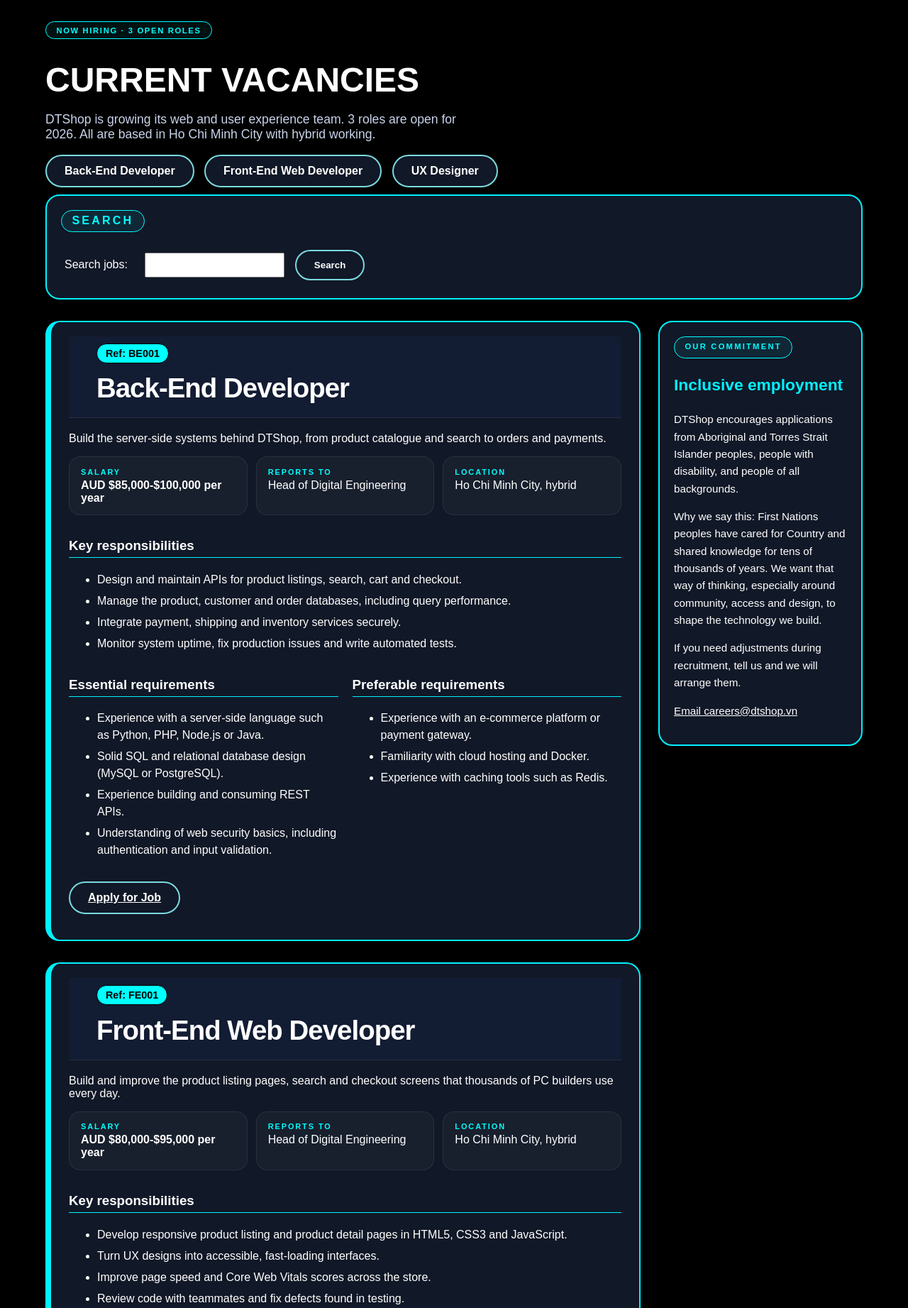
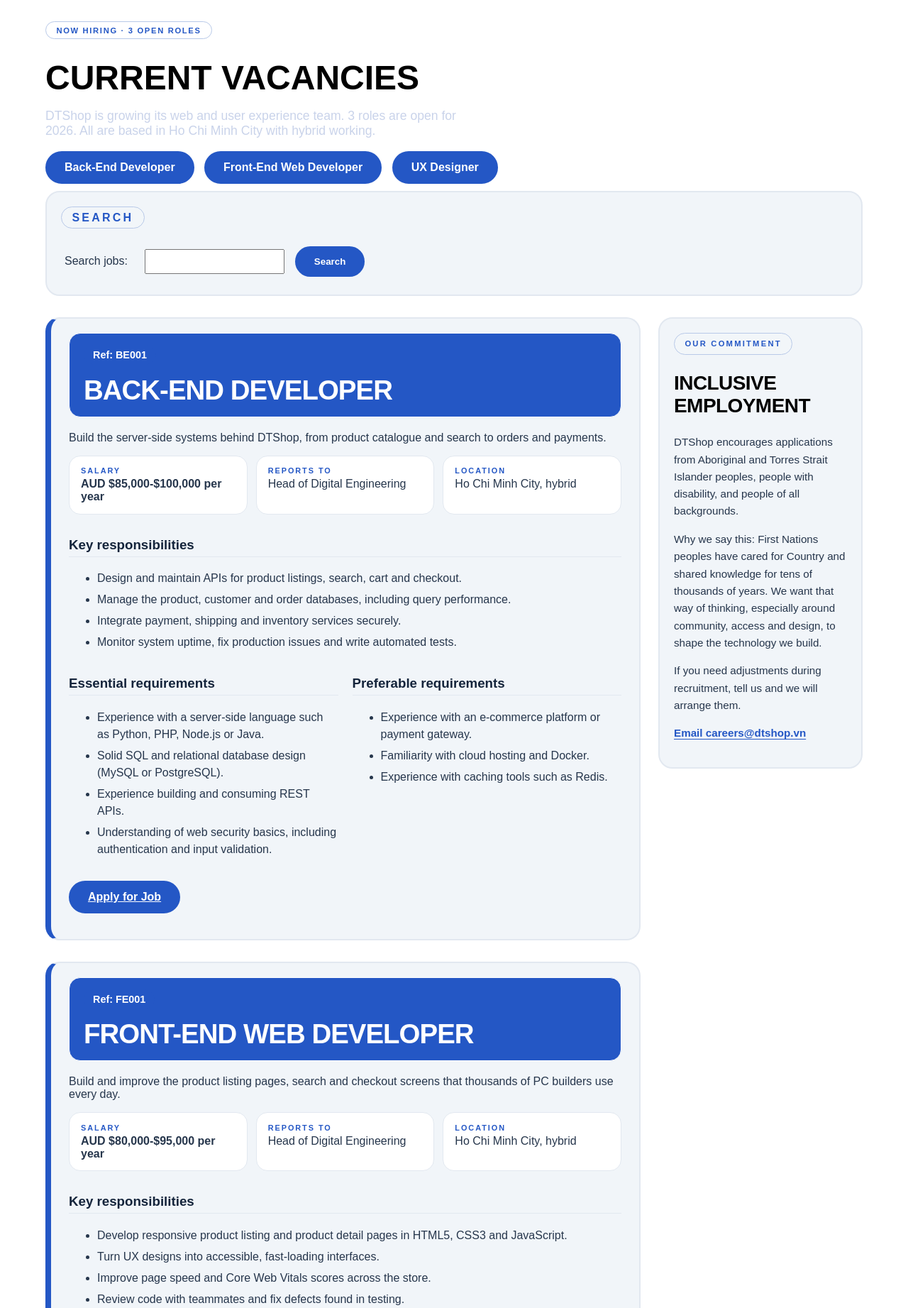
Before and after one commit to reynard-2007/Wilsons_Dream_Team--Project-2, a PHP site: page /jobs.php in a window 1280 px wide. Shown: the part 90-1933 px from the top of the page at 71% size. Run offline with PHP 8.4, Linux system fonts and the light colour scheme; data comes from the database, SQL or seed files in the repository.

Commit message:
fix theme

```diff
--- a/styles/styles.css
+++ b/styles/styles.css
@@ -17,8 +17,8 @@ and process_eoi, manage, login, search (Part 2)
 /* setup*/
 
 body {
-    background-color: #000000;
-    color: #ffffff;
+    background-color: #ffffff;
+    color: #000000;
     font-family: Arial, sans-serif;
     margin: 0;
     padding: 0;
@@ -26,16 +26,26 @@ body {
 
 h1 {
     font-size: 48px;
+    font-weight: 900;
+    line-height: 1.05;
+    text-transform: uppercase;
+    color: #000000;
     margin: 10px 0;
 }
 
 h2 {
-    color: #00f2fe;
+    color: #000000;
+    font-size: 1.75rem;
+    font-weight: 900;
+    line-height: 1.15;
+    letter-spacing: -0.02em;
+    text-transform: uppercase;
 }
 
 a {
     color: #ffffff;
 }
+
 
 img {
     max-width: 100%;
@@ -142,19 +173,20 @@ nav a[aria-current="page"] {
 }
 
 .right-box li {
-    background-color: #000000;
-    border: 1px solid #00f2fe;
+    background-color: #F1F5F9;
+    border: 1px solid #E2E8F0;
     padding: 10px;
     margin-bottom: 10px;
     border-radius: 6px;
+    color: #26364C;
 }
 
 /*box,button*/
 .button,
 button[type="submit"] {
     display: inline-block;
-    background-color: #111827;
-    border: 2px solid #7adadf;
+    background-color: #2457C5;
+    border: 2px solid #2457C5;
     color: #ffffff;
     padding: 12px 25px;
     margin-right: 10px;
@@ -168,18 +200,19 @@ button[type="submit"] {
 
 .button:hover,
 button[type="submit"]:hover {
-    background-color: #00f2fe;
-    color: #000000;
+    background-color: #1D46A5;
+    color: #ffffff;
     transform: translateY(-2px);
     box-shadow: 0 4px 12px rgba(0, 242, 254, 0.4);
 
 }
 .box {
-    background-color: #111827;
-    border: 2px solid #00f2fe;
+    background-color: #F1F5F9;
+    border: 2px solid #E2E8F0;
     border-radius: 20px;
     padding: 20px;
     margin-bottom: 30px;
+    color: #26364C;
 }
 
 .search-select,
@@ -231,63 +264,78 @@ caption {
 }
 
 th, td {
-    border: 1px solid #ffffff;
+    border: 1px solid #E2E8F0;
     padding: 10px 12px;
     text-align: left;
 }
 
 th {
-    background-color: #000000;
-    color: #00f2fe;
+    background-color: #2457C5;
+    color: #ffffff;
 }
 
 /* animation*/
+.intro-text,
+.right-box,
+.right-box li,
 
-.right-box li,
 table tbody tr,
+
 .box,
+
 .tags li,
+
 .photo,
-.job,
-aside.side-note {
+
+.job {
     transition: all 0.3s ease;
 }
+
+.intro-text:hover,
+.right-box:hover {
+    transform: translateY(-5px);
+    border-color: #2457C5;
+    box-shadow: 0 12px 24px rgba(36, 87, 197, 0.12);
+}
+
 .right-box li:hover {
     transform: translateX(8px);
-    background-color: #121c33;
-    border-color: #00f2fe;
-    box-shadow: -4px 0 12px rgba(0, 242, 254, 0.4);
+    background-color: #E7EEFF;
+    border-color: #2457C5;
+    box-shadow: -4px 0 12px rgba(36, 87, 197, 0.12);
 }
+
 .photo:hover {
     transform: scale(1.03);
     filter: drop-shadow(0 0 10px rgba(0, 242, 254, 0.5));
 }
 
 table tbody tr:hover {
-    background-color: rgba(0, 242, 254, 0.15);
+    background-color: #E7EEFF;
+    border-color: #2457C5;
     cursor: pointer;
 }
 
 table tbody tr:hover td {
-    color: #00f2fe;
-    border-color: #00f2fe;
+    color: #2457C5;
+    border-color: #E2E8F0;
 }
 
 .box:hover {
-    border-color: #00f2fe;
-    box-shadow: 0 0 15px rgba(0, 242, 254, 0.25);
+    border-color: #B8C9E8;
+    box-shadow: 0 0 15px rgba(36, 87, 197, 0.10);
 }
 
 search-title.box:hover {
-    border-color: #00f2fe;
-    box-shadow: 0 0 15px rgba(0, 242, 254, 0.25);
+    border-color: #B8C9E8;
+    box-shadow: 0 0 15px rgba(36, 87, 197, 0.10);
 }
 
 .tags li:hover {
     transform: translateY(-3px);
-    background-color: #1a263d;
-    color: #00f2fe;
-    box-shadow: 0 4px 8px rgba(0, 242, 254, 0.2);
+    background-color: #E7EEFF;
+    color: #14243B;
+    box-shadow: 0 4px 8px rgba(36, 87, 197, 0.10);
 }
 
 /*footer*/
@@ -361,9 +414,9 @@ footer li {
     font-weight: 700;
     letter-spacing: 0.2em;
     text-transform: uppercase;
-    color: cyan;
-    background: rgba(0, 242, 254, 0.07);
-    border: 1px solid;
+    color: #2457C5;
+    background: rgba(247, 247, 248, 0.07);;
+    border: 1px solid #B8C9E8;
     border-radius: 999px;
 }
 
@@ -386,19 +439,25 @@ aside.side-note {
     width: 25%;
     margin: 0 0 20px 25px;
     padding: 20px;
-    border: 2px solid #00f2fe;
+    border: 2px solid #E2E8F0;
     border-radius: 20px;
-    background-color: #111827;
-    color: #ffffff;
+    background-color: #F1F5F9;
+    color: #26364C;
     font-size: 0.95rem;
     box-sizing: border-box;
     line-height: 1.6;
 }
 
-aside.side-note:hover {
-    transform: translateY(-6px);
-    box-shadow: 0 12px 24px rgba(0, 242, 254, 0.25);
-    border-color: #00f2fe;
+.side-note a {
+    color: #2457C5;
+    font-weight: 700;
+    text-decoration: underline;
+    text-underline-offset: 3px;
+    transition: color 0.3s ease;
+}
+
+.side-note a:hover {
+    color: #1D46A5;
 }
 
 .side-note .eyebrow{
@@ -418,12 +477,13 @@ aside.side-note:hover {
 
 /* One job card */
 .job {
-    background-color: #111827;
-    border: 2px solid #00f2fe;
+    background-color: #F1F5F9;
+    border: 2px solid #E2E8F0;
     border-radius: 20px;
-    border-left: 8px solid #00f2fe;
+    border-left: 8px solid #2457C5;
     padding: 20px 25px;
     margin-bottom: 30px;
+    color: #26364C;
 }
 
 .job h2 {
@@ -434,9 +494,17 @@ aside.side-note:hover {
     color: #ffffff;
 }
 
+.job h1 {
+    margin: 0;
+    font-size: clamp(1.7rem, 4vw, 2.4rem);
+    line-height: 1.1;
+    letter-spacing: -0.025em;
+    color: #2457C5 !important;
+}
+
 .job h3 {
-    color: #ffffff;
-    border-bottom: 1px solid #00f2fe;
+    color: #14243B;
+    border-bottom: 1px solid #E2E8F0;
     padding-bottom: 5px;
 }
 
@@ -445,16 +513,18 @@ aside.side-note:hover {
     flex-direction: column;
     align-items: flex-start;
     gap: 0.9rem;
-    padding-bottom: 1.25rem;
+    padding: 16px 20px;
     margin-bottom: 1.25rem;
-    border-bottom: 1px solid rgba(255, 255, 255, 0.08);
+    background-color: #2457C5;
+    border: 1px solid #ffffff;
+    border-radius: 16px;
 }
 
 .ref {
     margin: 0;
-    color: #000000;
-    background-color: cyan;
-    border: 1px solid black;
+    color: #ffffff;
+    background-color: #2457C5;
+    border: 1px solid #2457C5;
     border-radius: 999px;
     padding: 5px 12px;
     font-size: 0.9rem;
@@ -470,8 +540,8 @@ aside.side-note:hover {
 
 .job-meta div {
     padding: 0.9rem 1rem;
-    background: rgba(255, 255, 255, 0.03);
-    border: 1px solid rgba(255, 255, 255, 0.08);
+    background: #ffffff;
+    border: 1px solid #E2E8F0;
     border-radius: 1rem;
 }
 
@@ -481,12 +551,12 @@ aside.side-note:hover {
     font-weight: 700;
     letter-spacing: 0.18em;
     text-transform: uppercase;
-    color: cyan;
+    color: #2457C5;
 }
 
 .job-meta dd {
     margin: 0;
-    color: #ffffff;
+    color: #26364C;
 }
 
 .job-meta .salary {
```
Also changed, not shown: other parts of styles/styles.css (+79 -44 lines).
